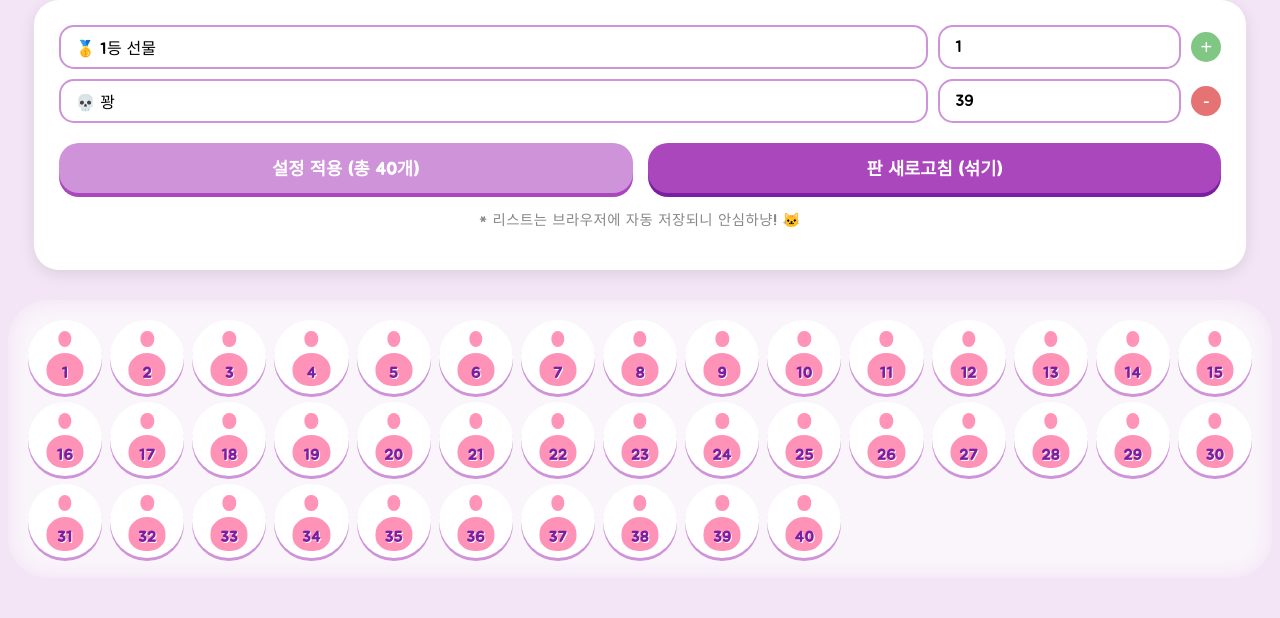
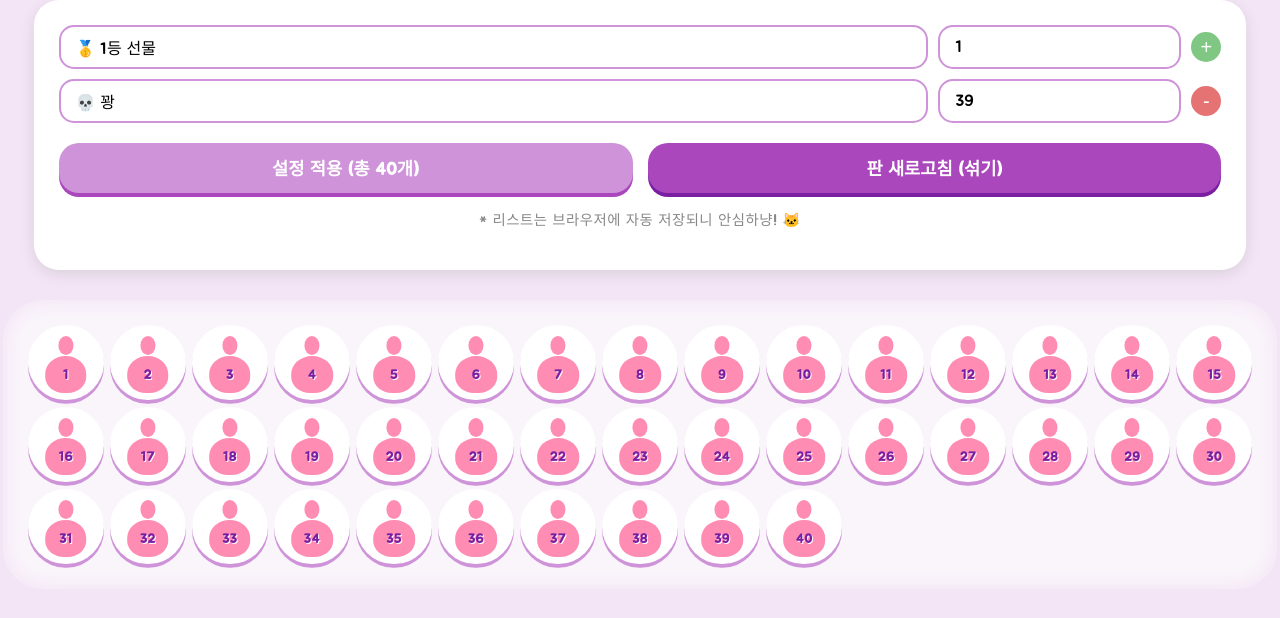
Before and after one commit to GAMZA0123/haje_nayng_2, a plain HTML site: page index.html in a window 1280 px wide. Shown: the part 142-760 px from the top of the page. Drawn offline with Linux system fonts and the light colour scheme; a web font is replaced by a local one.

Commit message:
index.html

```diff
--- a/index.html
+++ b/index.html
@@ -9,7 +9,7 @@
             --light-purple: #f3e5f5;
             --main-purple: #ce93d8;
             --dark-purple: #ab47bc;
-            --jelly-pink: #ff80ab;
+            --jelly-pink: #ff80ab; /* 젤리 색상 */
             --number-color: #7b1fa2;
             --font-round: 'Jua', 'Gaegu', sans-serif;
         }
@@ -27,7 +27,7 @@
         h1 {
             color: var(--dark-purple);
             margin-bottom: 10px;
-            font-size: clamp(2rem, 5vw, 3rem); /* 화면 크기에 맞게 제목 조절 */
+            font-size: clamp(2rem, 5vw, 3rem);
             text-shadow: 2px 2px 0px white;
         }
 
@@ -83,15 +83,15 @@
         .reset-btn { background: var(--dark-purple); box-shadow: 0 4px 0 #7b1fa2; }
         .refresh-btn:active, .reset-btn:active { transform: translateY(4px); box-shadow: none; }
 
-        /* 뽑기판 영역 - 가로 20개 설정 */
+        /* 뽑기판 영역 - 가로 20개 레이아웃 개선 */
         .board {
             display: grid;
             grid-template-columns: repeat(20, 1fr);
-            gap: 8px;
+            gap: clamp(4px, 0.5vw, 10px); /* 간격을 유동적으로 */
             width: 100%;
-            max-width: 1500px; /* 넓은 화면 지원 */
+            max-width: 1600px; /* 더 넓게 */
             background: rgba(255, 255, 255, 0.6);
-            padding: 20px;
+            padding: 25px;
             border-radius: 40px;
             box-shadow: inset 0 0 20px rgba(171, 71, 188, 0.1);
         }
@@ -101,6 +101,7 @@
         @media (max-width: 1000px) { .board { grid-template-columns: repeat(10, 1fr); } }
         @media (max-width: 600px) { .board { grid-template-columns: repeat(5, 1fr); } }
 
+        /* 발바닥 디자인 복구 및 개선 */
         .paw-item {
             aspect-ratio: 1 / 1;
             width: 100%;
@@ -109,46 +110,58 @@
             position: relative;
             cursor: pointer;
             transition: transform 0.2s;
-            box-shadow: 0 3px 0 var(--main-purple);
+            box-shadow: 0 clamp(2px, 0.3vw, 5px) 0 var(--main-purple);
             display: flex;
             justify-content: center;
             align-items: center;
         }
 
-        .paw-item:hover { transform: scale(1.15); z-index: 10; }
+        .paw-item:hover { transform: scale(1.2); z-index: 10; }
 
+        /* 발바닥 번호 위치 개선 */
         .paw-number {
             position: absolute;
-            bottom: 15%;
+            bottom: 22%; /* 젤리 중앙보다 약간 위에 */
             left: 50%;
             transform: translateX(-50%);
-            z-index: 3;
+            z-index: 5;
             font-weight: bold;
-            font-size: clamp(10px, 1.2vw, 15px); /* 숫자가 안 겹치게 작게 조절 */
+            font-size: clamp(10px, 1vw, 16px);
             color: var(--number-color);
             pointer-events: none;
             text-shadow: 1px 1px 0px white;
         }
 
+        /* 큰 젤리 패드 디자인 복구 */
         .paw-item::before {
-            content: ''; position: absolute; bottom: 10%; left: 50%;
+            content: '';
+            position: absolute;
+            bottom: 10%; /* 아래쪽 배치 */
+            left: 50%;
             transform: translateX(-50%);
-            width: 50%; height: 45%;
+            width: 55%; /* 너비 최적화 */
+            height: 48%; /* 높이 최적화 */
             background: var(--jelly-pink);
             border-radius: 50% 50% 45% 45%;
-            opacity: 0.85;
-            z-index: 1;
+            opacity: 0.9;
+            z-index: 2;
         }
 
+        /* 작은 발가락 젤리 디자인 복구 */
         .paw-item::after {
-            content: ''; position: absolute; top: 15%; left: 50%;
+            content: '';
+            position: absolute;
+            top: 15%; /* 위쪽 배치 */
+            left: 50%;
             transform: translateX(-50%);
-            width: 18%; height: 22%;
+            width: 20%; /* 개별 발가락 너비 */
+            height: 25%; /* 개별 발가락 높이 */
             background: var(--jelly-pink);
             border-radius: 50%;
-            box-shadow: -150% 40% 0 var(--jelly-pink), 150% 40% 0 var(--jelly-pink);
-            opacity: 0.85;
-            z-index: 2;
+            /* 그림자를 이용해 3개의 발가락 구현, 간격 최적화 */
+            box-shadow: -155% 45% 0 var(--jelly-pink), 155% 45% 0 var(--jelly-pink);
+            opacity: 0.9;
+            z-index: 3;
         }
 
         .paw-item.opened { background: #eee; opacity: 0.3; pointer-events: none; box-shadow: none; transform: scale(0.85); }
@@ -215,7 +228,8 @@
         let gameData = [];
 
         window.onload = function() {
-            const savedRewards = localStorage.getItem('hajeNyangRewards_v20');
+            // 저장소 이름을 구분하여 20줄 버전으로 새롭게 시작
+            const savedRewards = localStorage.getItem('hajeNyangRewards_v20_pawfix');
             if (savedRewards) {
                 const rewards = JSON.parse(savedRewards);
                 rewards.forEach((reward, index) => {
@@ -265,7 +279,7 @@
                 });
             });
 
-            localStorage.setItem('hajeNyangRewards_v20', JSON.stringify(rewardList));
+            localStorage.setItem('hajeNyangRewards_v20_pawfix', JSON.stringify(rewardList));
             updateTotalCount();
         }
 
```
